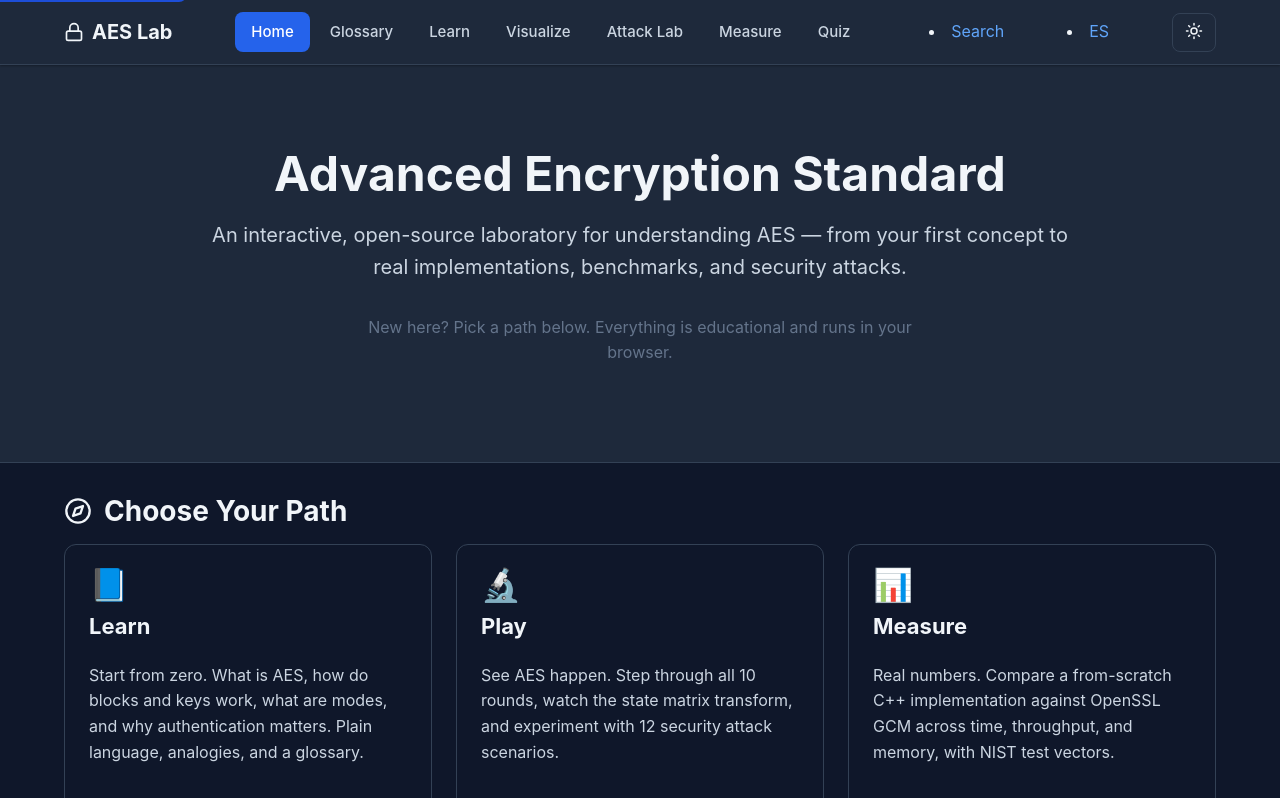
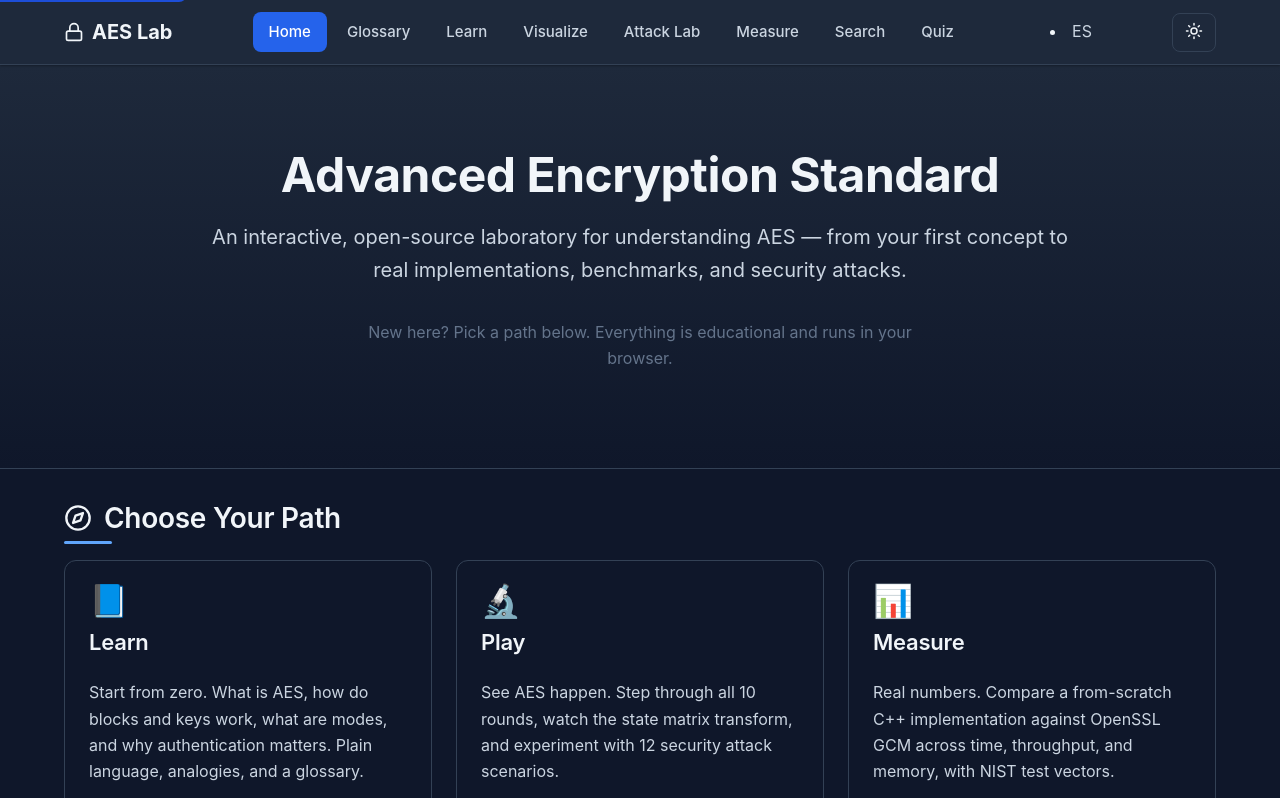
Before and after one commit to adhamhaithameid/aes-comparison-lab, a website: page web/public/index.html in a window 1280 px wide. Both pictures are taken after a click on the button "Toggle dark mode". Shown: the top 798 px of the page. Drawn offline with Linux system fonts and the light colour scheme.

Commit message:
fix(a11y): ES link contrast after design polish

```diff
--- a/web/public/css/style.css
+++ b/web/public/css/style.css
@@ -1686,3 +1686,121 @@ main a:not(.btn):not(.card):not(.path-card):hover {
 [data-theme="dark"] main a:not(.btn):not(.card):not(.path-card) {
   color: #93c5fd;
 }
+
+/* ==========================================================================
+   Design polish (ui-ux-pro-max + impeccable)
+   ========================================================================== */
+
+/* Typography rhythm */
+body {
+  -webkit-font-smoothing: antialiased;
+  -moz-osx-font-smoothing: grayscale;
+  text-rendering: optimizeLegibility;
+}
+
+h1, h2, h3, h4 {
+  letter-spacing: -0.01em;
+  line-height: 1.25;
+}
+
+h1 { font-weight: 700; }
+h2 { font-weight: 600; }
+h3 { font-weight: 600; }
+
+p { line-height: 1.65; }
+
+/* Softer, deeper shadows */
+:root {
+  --shadow-sm: 0 1px 2px rgba(15, 23, 42, 0.06);
+  --shadow-md: 0 4px 12px -2px rgba(15, 23, 42, 0.08), 0 2px 4px -1px rgba(15, 23, 42, 0.04);
+  --shadow-lg: 0 12px 32px -4px rgba(15, 23, 42, 0.12), 0 4px 8px -2px rgba(15, 23, 42, 0.06);
+}
+
+[data-theme="dark"] {
+  --shadow-sm: 0 1px 2px rgba(0, 0, 0, 0.3);
+  --shadow-md: 0 4px 12px -2px rgba(0, 0, 0, 0.4), 0 2px 4px -1px rgba(0, 0, 0, 0.2);
+  --shadow-lg: 0 12px 32px -4px rgba(0, 0, 0, 0.5), 0 4px 8px -2px rgba(0, 0, 0, 0.3);
+}
+
+/* Card hover lift + smooth transition */
+.card, .path-card {
+  transition: transform 200ms ease-out, box-shadow 200ms ease-out, border-color 200ms ease-out;
+}
+
+.card:hover, .path-card:hover {
+  transform: translateY(-2px);
+}
+
+/* Button polish */
+.btn {
+  transition: transform 120ms ease-out, background-color 150ms ease-out, box-shadow 150ms ease-out;
+  box-shadow: var(--shadow-sm);
+}
+
+.btn:hover {
+  transform: translateY(-1px);
+  box-shadow: var(--shadow-md);
+}
+
+.btn:active {
+  transform: translateY(0) scale(0.99);
+}
+
+/* Focus ring consistency */
+:focus-visible {
+  outline: 3px solid var(--accent-primary);
+  outline-offset: 2px;
+  border-radius: var(--radius-sm);
+}
+
+/* Smooth theme transition on key surfaces */
+body, .card, .path-card, .nav {
+  transition: background-color 200ms ease, color 200ms ease, border-color 200ms ease;
+}
+
+/* Hero gradient */
+.page-header {
+  background: linear-gradient(180deg, var(--bg-secondary) 0%, var(--bg-primary) 100%);
+}
+
+/* Section title accent */
+.section-title {
+  position: relative;
+  padding-bottom: 0.5rem;
+}
+
+.section-title::after {
+  content: '';
+  position: absolute;
+  left: 0;
+  bottom: 0;
+  width: 48px;
+  height: 3px;
+  background: var(--accent-primary);
+  border-radius: 2px;
+}
+
+/* Better table styling */
+table {
+  border-radius: var(--radius-md);
+  overflow: hidden;
+}
+
+th {
+  font-weight: 600;
+  letter-spacing: 0.02em;
+}
+
+/* Code block polish */
+pre, .hex-dump {
+  box-shadow: inset 0 1px 2px rgba(0,0,0,0.04);
+}
+
+/* Reduced motion respect */
+@media (prefers-reduced-motion: reduce) {
+  *, *::before, *::after {
+    animation-duration: 0.01ms !important;
+    animation-iteration-count: 1 !important;
+    transition-duration: 0.01ms !important;
+  }
+}
--- a/web/public/index.html
+++ b/web/public/index.html
@@ -25,10 +25,10 @@
         <li><a href="visualizer.html">Visualize</a></li>
         <li><a href="what-if.html">Attack Lab</a></li>
         <li><a href="dashboard.html">Measure</a></li>
+        <li><a href="search.html">Search</a></li>
         <li><a href="quiz.html">Quiz</a></li>
       </ul>
-      <li><a href="search.html">Search</a></li>
-        <li><a href="index.es.html" lang="es">ES</a></li>
+        <li><a href="index.es.html" lang="es" style="color:var(--text-secondary);">ES</a></li>
       <button class="theme-toggle" aria-label="Toggle dark mode" onclick="toggleTheme()">
         <span aria-hidden="true" id="themeIcon" class="icon" data-icon="moon"></span>
       </button>
```
Also changed, not shown: web/public/404.html (+1 -1 lines), web/public/best-practices.html (+1 -1 lines), web/public/case-study.html (+1 -1 lines), web/public/dashboard.html (+1 -1 lines), web/public/file-crypto.html (+1 -1 lines), web/public/fundamentals.html (+1 -1 lines), web/public/glossary.html (+1 -1 lines), web/public/key-explorer.html (+1 -1 lines), web/public/modes.html (+1 -1 lines), web/public/playground.html (+1 -1 lines), web/public/quiz.html (+0 -1 lines), web/public/visualizer.html (+1 -1 lines), web/public/what-if.html (+1 -1 lines), web/public/what-is-aes.html (+1 -1 lines).
